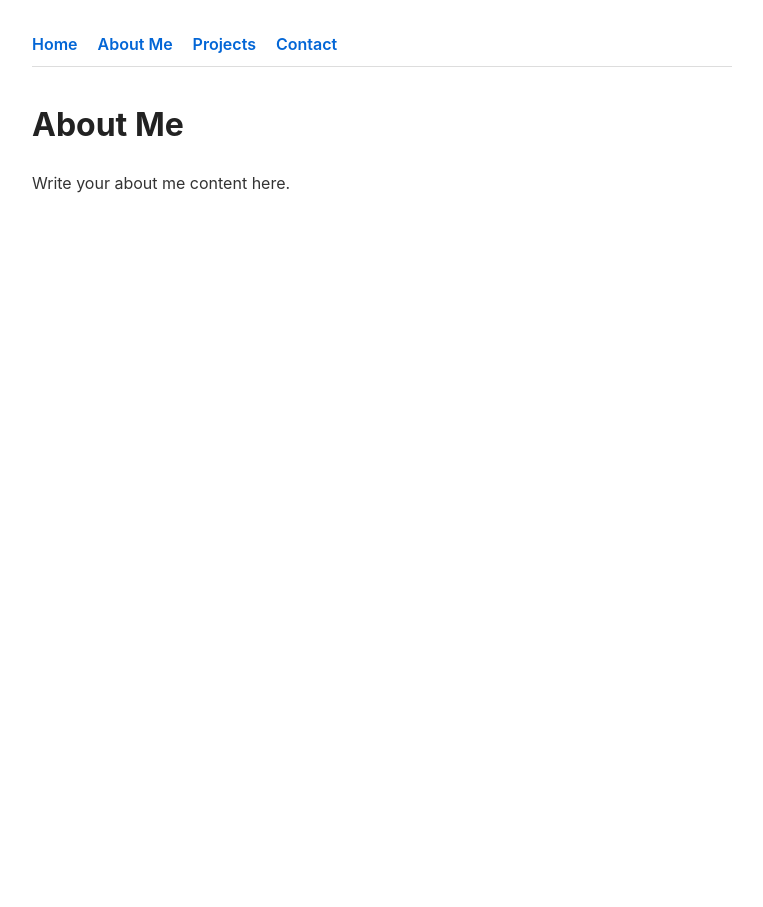
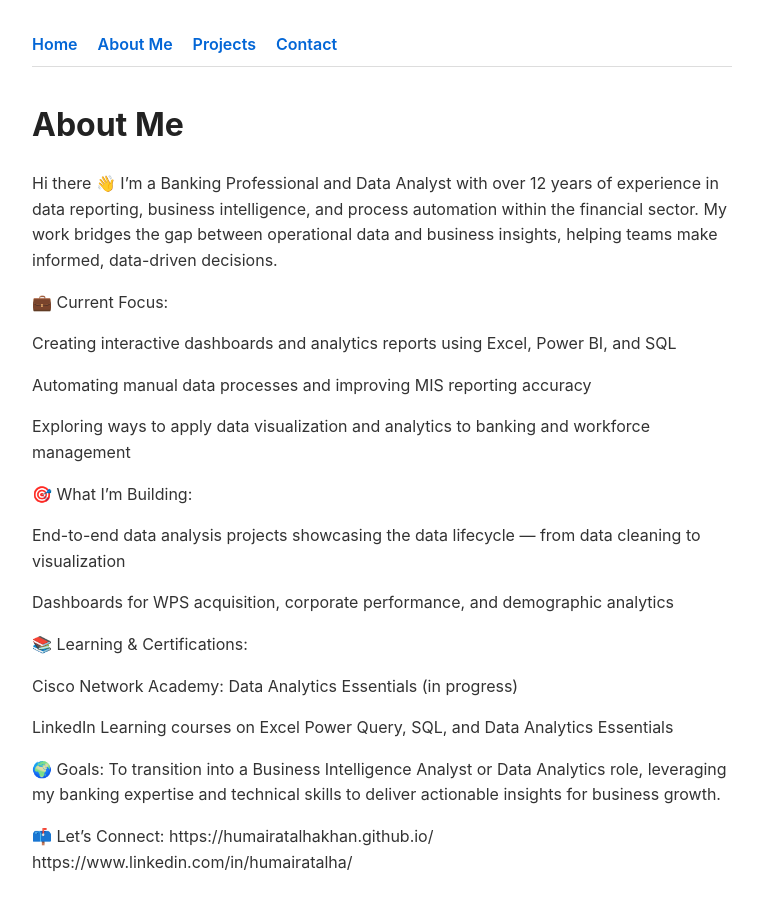
Before and after one commit to humairatalhakhan/humairatalhakhan, a Jekyll site: the page built from about.md, in a window 1280 px wide. Shown: the whole page, without its empty margins (258-1021 px from the left). Built offline with Jekyll 4.4.1, drawn with Linux system fonts in a browser that asks for light colours.

Commit message:
Update about.md

```diff
--- a/about.md
+++ b/about.md
@@ -6,4 +6,32 @@ permalink: /about
 
 # About Me
 
-Write your about me content here.
+Hi there 👋
+I’m a Banking Professional and Data Analyst with over 12 years of experience in data reporting, business intelligence, and process automation within the financial sector. My work bridges the gap between operational data and business insights, helping teams make informed, data-driven decisions.
+
+💼 Current Focus:
+
+Creating interactive dashboards and analytics reports using Excel, Power BI, and SQL
+
+Automating manual data processes and improving MIS reporting accuracy
+
+Exploring ways to apply data visualization and analytics to banking and workforce management
+
+🎯 What I’m Building:
+
+End-to-end data analysis projects showcasing the data lifecycle — from data cleaning to visualization
+
+Dashboards for WPS acquisition, corporate performance, and demographic analytics
+
+📚 Learning & Certifications:
+
+Cisco Network Academy: Data Analytics Essentials (in progress)
+
+LinkedIn Learning courses on Excel Power Query, SQL, and Data Analytics Essentials
+
+🌍 Goals:
+To transition into a Business Intelligence Analyst or Data Analytics role, leveraging my banking expertise and technical skills to deliver actionable insights for business growth.
+
+📫 Let’s Connect:
+https://humairatalhakhan.github.io/
+https://www.linkedin.com/in/humairatalha/
```
